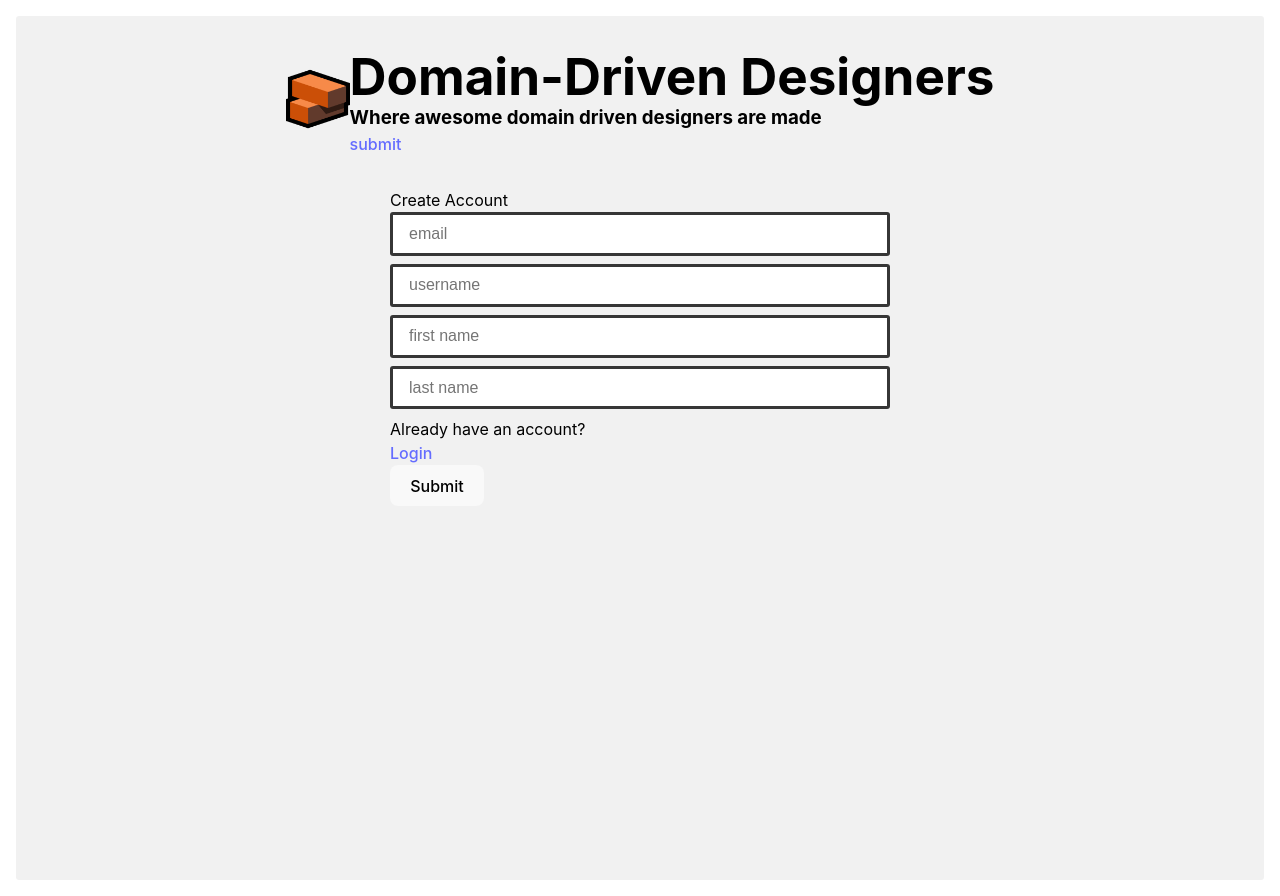
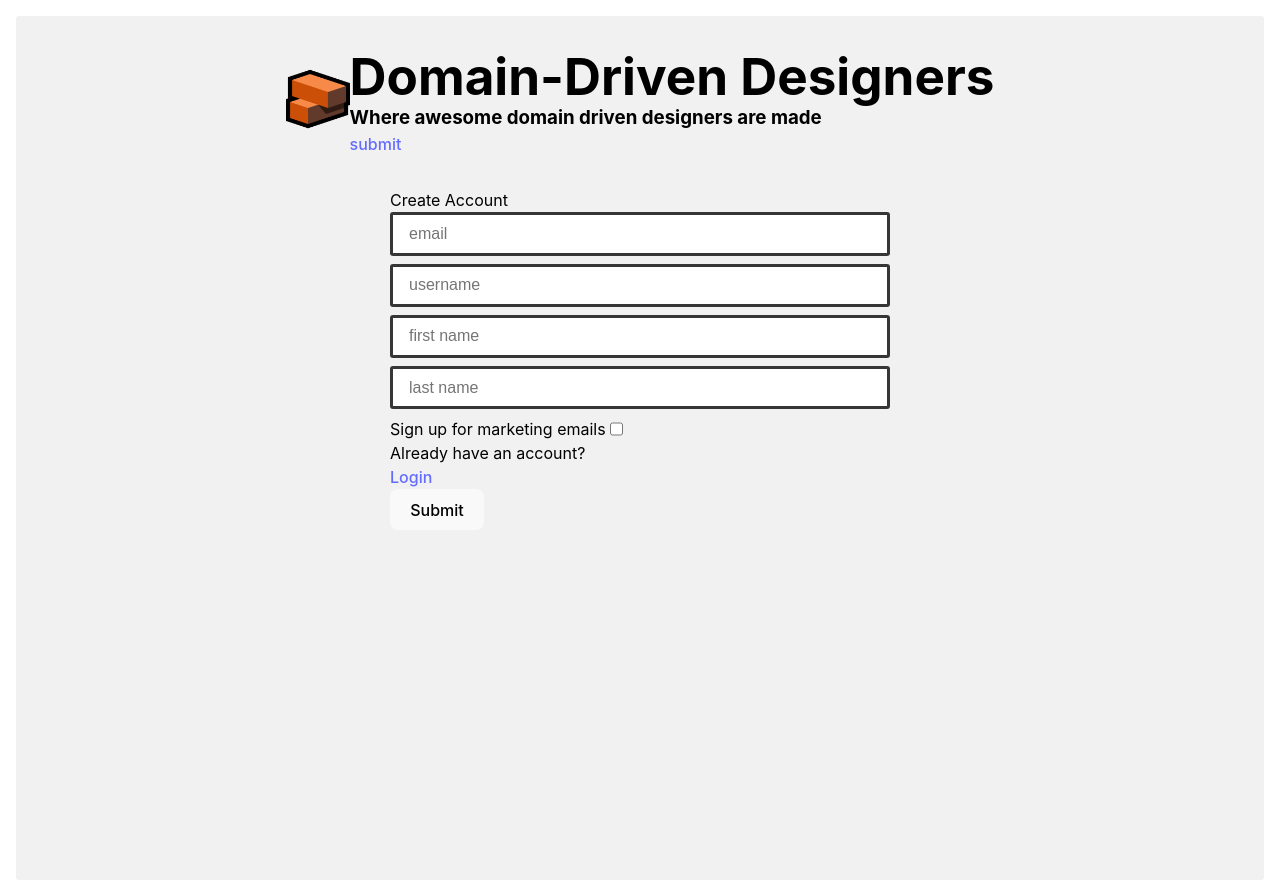
Before and after one commit to enekesabel/DDDForum, a React (Vite) app in the folder packages/frontend/: page /join in a window 1280 px wide. Built offline with nearby package versions, Linux system fonts and the light colour scheme.

Commit message:
feat(frontend): support signing up for marketing emails

```diff
--- a/packages/frontend/src/App.css
+++ b/packages/frontend/src/App.css
@@ -174,7 +174,7 @@ h3 {
   width: 500px;
 }
 
-.registration-form input {
+.registration-form input:not([type="checkbox"]) {
   display: block;
   padding: 0.6rem 1rem;
   border-radius: 3px;
--- a/packages/frontend/src/api.tsx
+++ b/packages/frontend/src/api.tsx
@@ -13,4 +13,7 @@ export const api = {
       ...input,
     });
   },
+  signUpForMarketingEmails: (email: string) => {
+    return axios.post('http://localhost:3000/marketing/new');
+  },
 };
--- a/packages/frontend/src/components/registrationForm.tsx
+++ b/packages/frontend/src/components/registrationForm.tsx
@@ -8,8 +8,13 @@ export type RegistrationInput = {
   lastName: string;
 };
 
+export type MarketingEmailSignupInput = {
+  consent: boolean;
+  email: string;
+};
+
 interface RegistrationFormProps {
-  onSubmit: (formDetails: RegistrationInput) => void;
+  onSubmit: (formDetails: RegistrationInput & MarketingEmailSignupInput) => void;
 }
 
 export const RegistrationForm = (props: RegistrationFormProps) => {
@@ -17,6 +22,7 @@ export const RegistrationForm = (props: RegistrationFormProps) => {
   const [username, setUsername] = useState('username');
   const [firstName, setFirstName] = useState('firstName');
   const [lastName, setLastName] = useState('lastName');
+  const [consent, setConsent] = useState(false);
 
   const handleSubmit = () => {
     props.onSubmit({
@@ -24,6 +30,7 @@ export const RegistrationForm = (props: RegistrationFormProps) => {
       username,
       firstName,
       lastName,
+      consent,
     });
   };
 
@@ -54,6 +61,13 @@ export const RegistrationForm = (props: RegistrationFormProps) => {
         placeholder="last name"
         onChange={(e) => setLastName(e.target.value)}
       ></input>
+      <label className="flex">
+        Sign up for marketing emails
+        <input
+          type="checkbox"
+          onChange={(e) => setConsent(e.target.checked)}
+        />
+      </label>
       <div>
         <div className="to-login">
           <div>Already have an account?</div>
--- a/packages/frontend/src/pages/registerPage.tsx
+++ b/packages/frontend/src/pages/registerPage.tsx
@@ -1,5 +1,5 @@
 import { Layout } from '../components/layout';
-import { RegistrationForm, RegistrationInput } from '../components/registrationForm';
+import { MarketingEmailSignupInput, RegistrationForm, RegistrationInput } from '../components/registrationForm';
 import { ToastContainer, toast } from 'react-toastify';
 import { api } from '../api';
 import { useUser } from '../contexts/userContext';
@@ -23,9 +23,11 @@ export const RegisterPage = () => {
   const navigate = useNavigate();
   const spinner = useSpinner();
 
-  const handleSubmitRegistrationForm = async (input: RegistrationInput) => {
+  const handleSubmitRegistrationForm = async (input: RegistrationInput & MarketingEmailSignupInput) => {
+    const { consent, ...registrationInput } = input;
+
     // Validate the form
-    const validationResult = validateForm(input);
+    const validationResult = validateForm(registrationInput);
 
     // If the form is invalid
     if (!validationResult.success) {
@@ -38,10 +40,16 @@ export const RegisterPage = () => {
     spinner.activate();
     try {
       // Make API call
-      const response = await api.register(input);
+      const response = await api.register(registrationInput);
       // Save the user details to the cache
       setUser(response.data.data);
       console.log('setting data', response.data.data);
+
+      // Handle signing up for marketing emails if necessary
+      if (consent) {
+        await api.signUpForMarketingEmails(registrationInput.email);
+      }
+
       // Stop the loading spinner
       spinner.deactivate();
 
@@ -63,7 +71,9 @@ export const RegisterPage = () => {
   return (
     <Layout>
       <ToastContainer />
-      <RegistrationForm onSubmit={(input: RegistrationInput) => handleSubmitRegistrationForm(input)} />
+      <RegistrationForm
+        onSubmit={(input: RegistrationInput & MarketingEmailSignupInput) => handleSubmitRegistrationForm(input)}
+      />
       <OverlaySpinner isActive={spinner.spinner?.isActive} />
     </Layout>
   );
```
